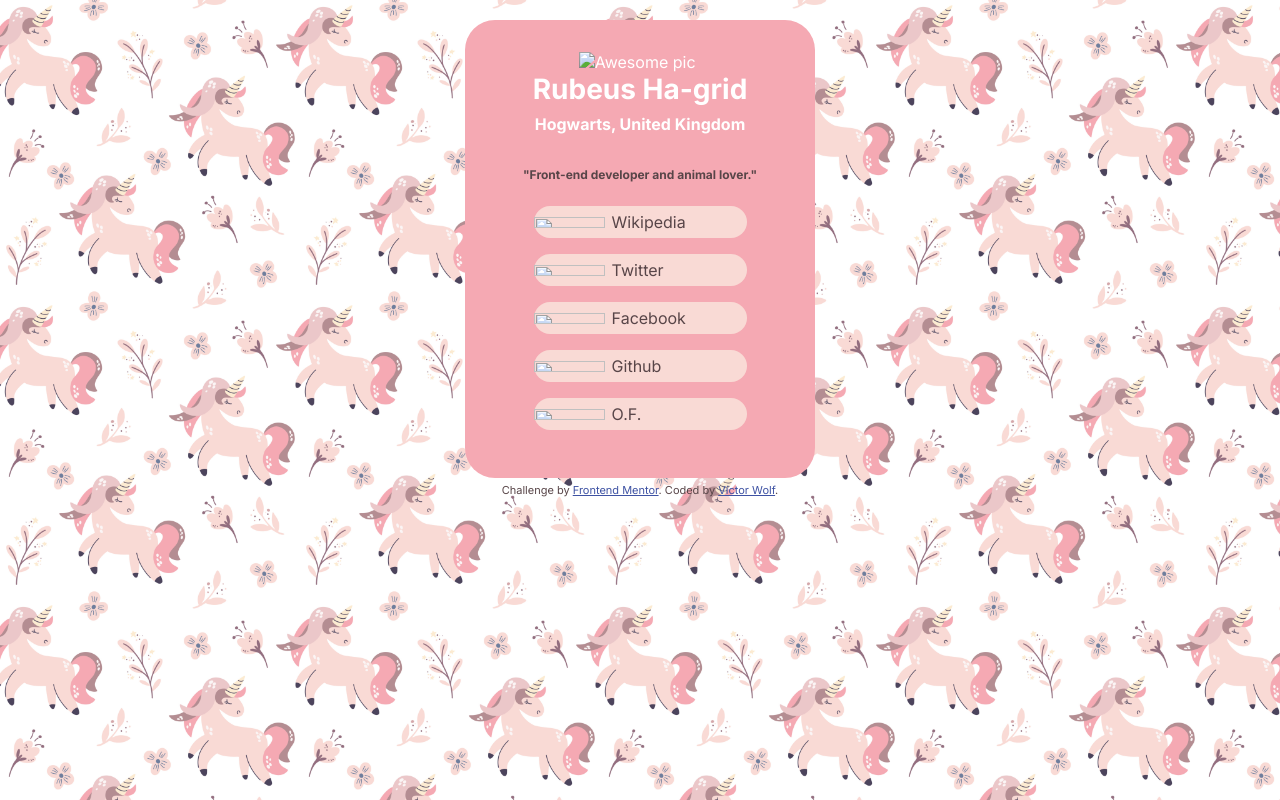
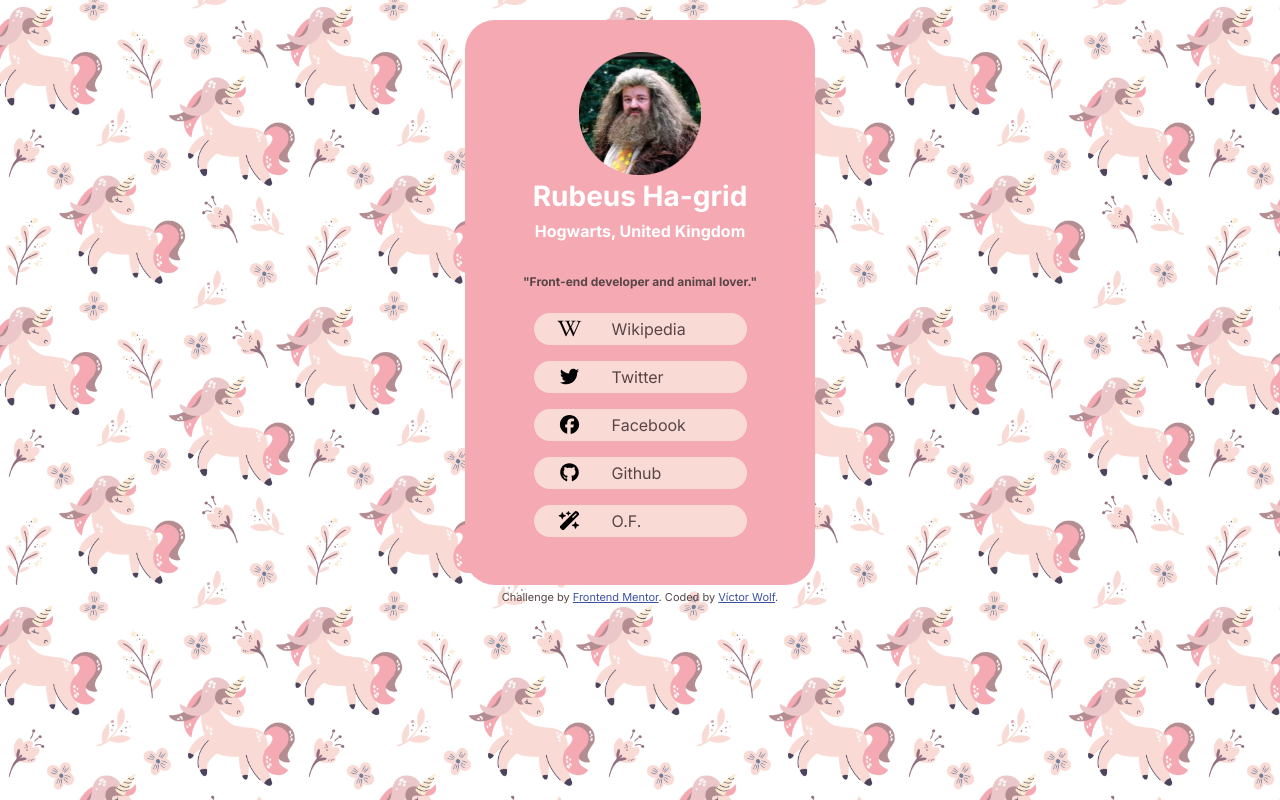
Before and after one commit to Rotzait/mentorProy3, a plain HTML site: page index.html in a window 1280 px wide. Drawn offline with Linux system fonts and the light colour scheme; files whose address does not match are found by name.

Commit message:
index.html

```diff
--- a/index.html
+++ b/index.html
@@ -3,8 +3,6 @@
 <head>
   <meta charset="UTF-8">
   <meta name="viewport" content="width=device-width, initial-scale=1.0"> <!-- displays site properly based on user's device -->
-
-  <link rel="icon" type="image/png" sizes="32x32" href="./assets/images/favicon-32x32.png">
 
   <title>Frontend Mentor | Social links profile</title>
 
@@ -24,17 +22,17 @@
 </head>
 <body>
   <header>
-    <div class="ph"> <img src="images/image.png" title="Awesome pic"/></div>
+    <div class="ph"> <img src="image.png" title="Awesome pic"/></div>
     <h1>Rubeus Ha-grid</h1>
     <h2>Hogwarts, United Kingdom</h2>
     <h3>"Front-end developer and animal lover."</h3>
 
     <ul>
-      <li><img src="images/wikipedia-w.svg"><a href="https://es.wikipedia.org/wiki/Rubeus_Hagrid">Wikipedia</a></li>
-      <li><img src="images/twitter.svg"><a href="https://twitter.com/proff_hagrid">Twitter</a></li>
-      <li><img src="images/facebook.svg"><a href="...">Facebook</a></li>
-      <li><img src="images/github.svg"><a href="https://github.com/Rotzait">Github</a></li>
-      <li><img src="images/wand-magic-sparkles-solid.svg"><a href="images/uolouolo.jpg">O.F.</a></li>
+      <li><img src="wikipedia-w.svg"><a href="https://es.wikipedia.org/wiki/Rubeus_Hagrid">Wikipedia</a></li>
+      <li><img src="twitter.svg"><a href="https://twitter.com/proff_hagrid">Twitter</a></li>
+      <li><img src="facebook.svg"><a href="...">Facebook</a></li>
+      <li><img src="github.svg"><a href="https://github.com/Rotzait">Github</a></li>
+      <li><img src="wand-magic-sparkles-solid.svg"><a href="uolouolo.jpg">O.F.</a></li>
   </header>
   <footer class="attribution">
     Challenge by <a href="https://www.frontendmentor.io?ref=challenge" target="_blank">Frontend Mentor</a>.
```
